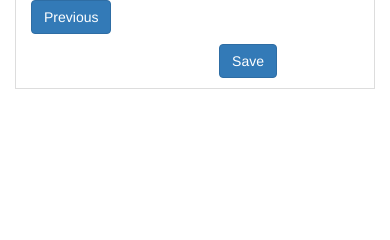
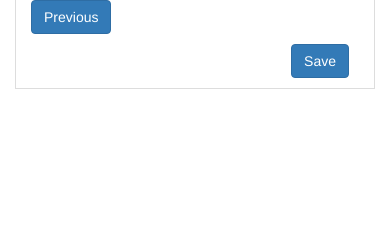
Before and after one commit to mr-ufukgurbuz/Analyzing-User-Tweets-and-Making-Sense, a Flask app: page / in a window 390 px wide. Shown: the part 255-495 px from the top of the page. Run offline with Flask 2, Linux system fonts and the light colour scheme; data that the repository does not hold is empty; some libraries are stand-ins or nearby versions.

Commit message:
v4 : Code revision

```diff
--- a/template/index.html
+++ b/template/index.html
@@ -34,11 +34,11 @@
                     </tbody>
                 </table>
 
-                <div class="col-sm-2">
+                <div class="col-sm-1">
                     <button id="previous-btn" type="button" class="btn btn-primary" style="margin-bottom:10px">Previous</button>
                 </div>
-                <div class="col-sm-10">
-                    <button id="save-btn" type="button" class="btn btn-primary" style="float: right;margin:0px 25% 10px 0px">Save</button>
+                <div class="col-sm-4">
+                    <button id="save-btn" type="button" class="btn btn-primary" style="float: right;margin:0px 10px 10px 0px">Save</button>
                 </div>
 
             </div>
```
